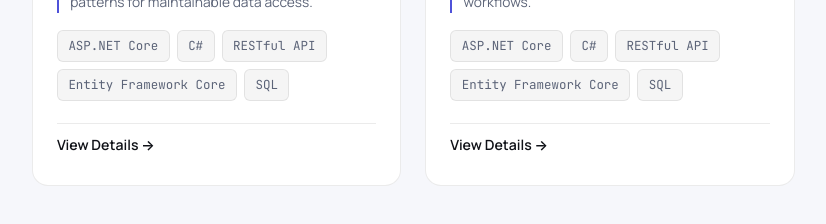
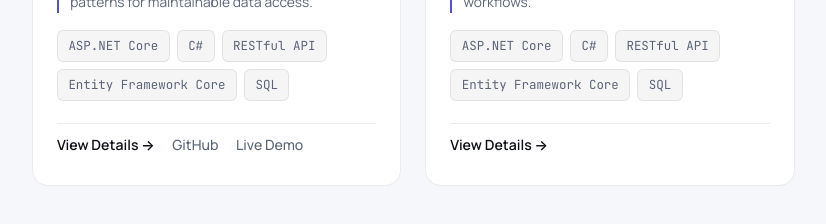
Before and after one commit to ahmeddevcv/Ahmed-Shaban-Portfolio, a React (Vite) app: page / in a window 1280 px wide. Shown: the part 4440-4664 px from the top of the page, without its empty margins (30-856 px from the left). Built offline with nearby package versions, Linux system fonts and the light colour scheme.

Commit message:
Add GitHub and live demo links to Food Ordering Platform project

```diff
--- a/src/data/projects.js
+++ b/src/data/projects.js
@@ -135,8 +135,8 @@ export const projects = [
       "SQL Database",
     ],
     externalServices: [],
-    github: "",
-    liveDemo: "",
+    github: "https://github.com/ahmeddevcv/TalabatApi",
+    liveDemo: "https://talabat-ui.vercel.app/",
     image: "https://images.unsplash.com/photo-1526367790999-0150786686a2?auto=format&fit=crop&w=800&q=80",
   },
   {
```
